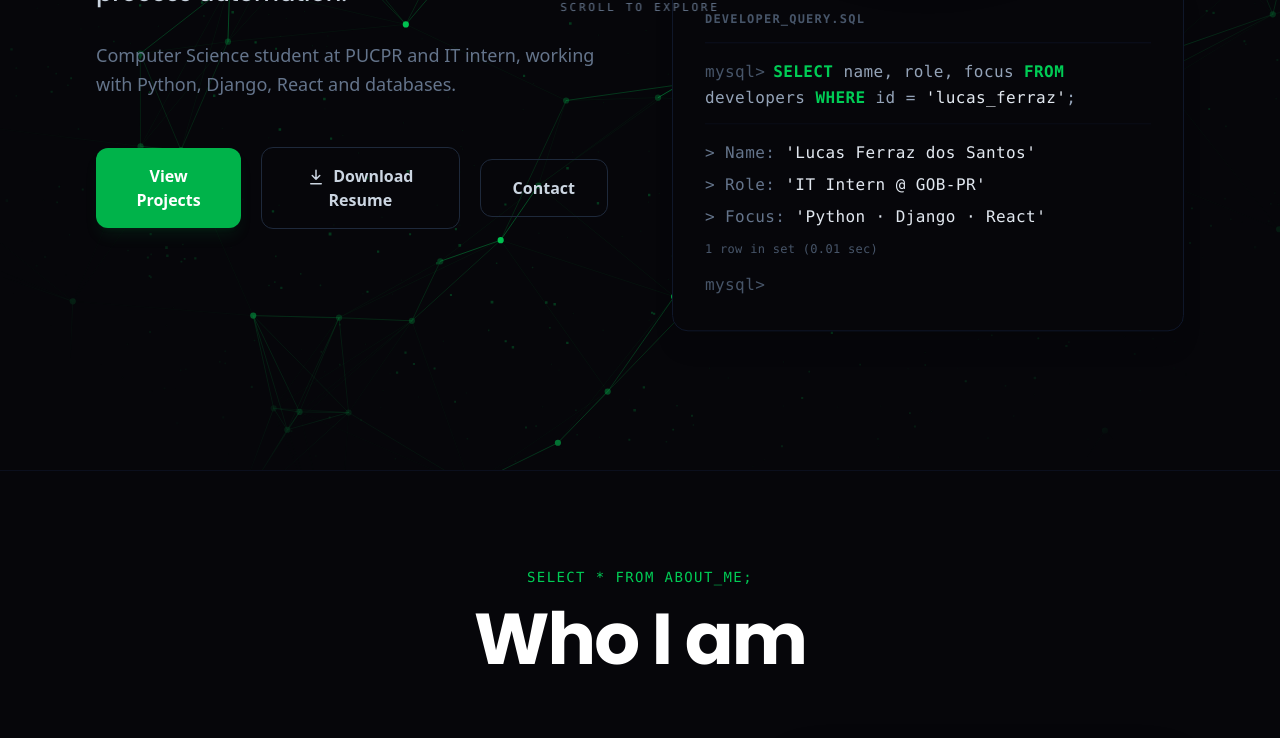
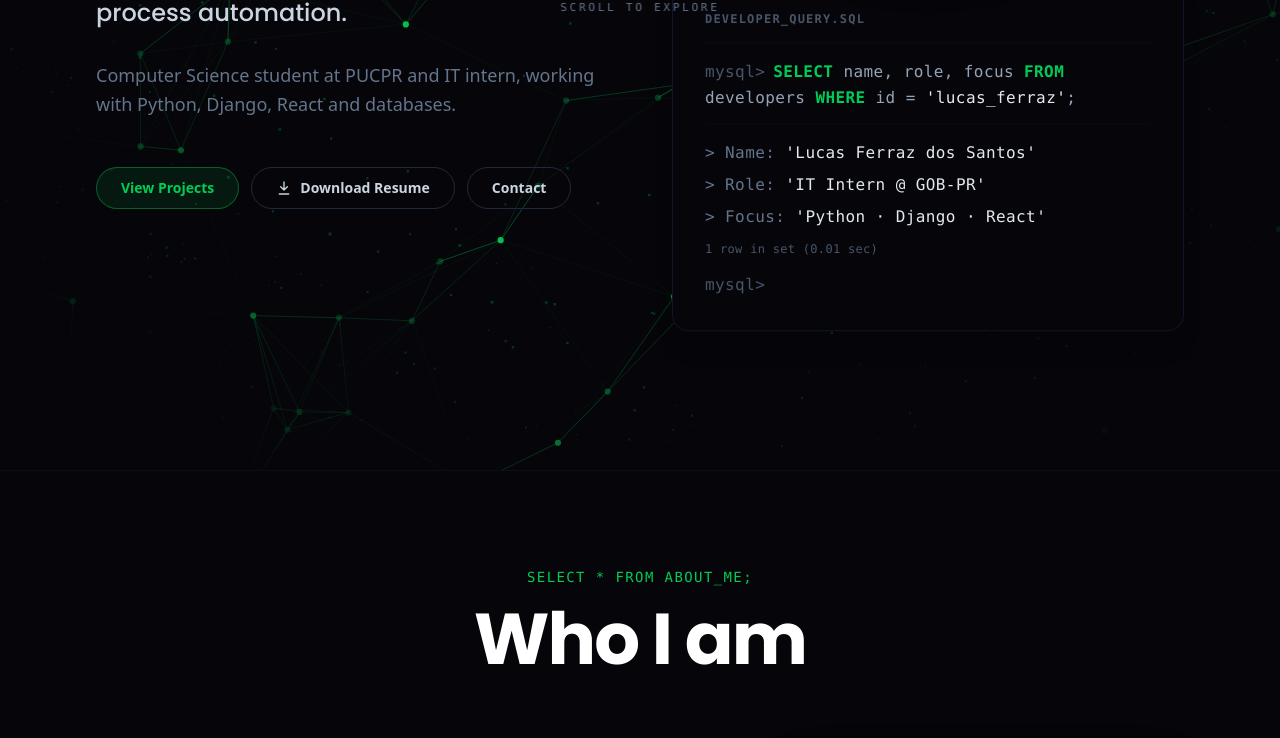
Before and after one commit to lucasferraz-dev/Portfolio-LucasDev, a React (Vite) app: page / in a window 1280 px wide. Shown: the part 760-1498 px from the top of the page. Built offline with nearby package versions, Linux system fonts and the light colour scheme.

Commit message:
feat: troca botões quadrados do Hero e dos projetos por pílulas

```diff
--- a/src/components/sections/Hero.module.css
+++ b/src/components/sections/Hero.module.css
@@ -64,23 +64,23 @@
 }
 
 .ctaGroup {
-  @apply flex flex-col sm:flex-row items-center gap-5 pt-4 w-full sm:w-auto justify-center lg:justify-start;
+  @apply flex flex-wrap items-center gap-3 pt-4 justify-center lg:justify-start;
 }
 
 .primaryBtn {
-  @apply w-full sm:w-auto text-center px-8 py-4 text-base font-bold rounded-xl bg-accent-strong text-on-accent transition-colors shadow-lg shadow-accent-strong/10;
+  @apply inline-flex items-center px-6 py-2.5 text-sm font-semibold rounded-full border border-accent/40 bg-accent/10 text-accent transition-colors duration-200;
 }
 
 .primaryBtn:hover {
-  @apply bg-accent-hover;
+  @apply bg-accent/20 border-accent/60;
 }
 
 .secondaryBtn {
-  @apply w-full sm:w-auto text-center px-8 py-4 text-base font-bold rounded-xl border border-slate-800 text-slate-300 transition-colors;
+  @apply inline-flex items-center px-6 py-2.5 text-sm font-semibold rounded-full border border-slate-800 text-slate-300 transition-colors duration-200;
 }
 
 .btnIcon {
-  @apply inline-block w-[18px] h-[18px] mr-2 -mt-0.5 fill-none stroke-current align-middle;
+  @apply inline-block w-4 h-4 mr-2 fill-none stroke-current;
   stroke-width: 2;
   stroke-linecap: round;
   stroke-linejoin: round;
--- a/src/components/sections/Projects.module.css
+++ b/src/components/sections/Projects.module.css
@@ -23,7 +23,7 @@
 /* ---------- Filtros ---------- */
 
 .filters {
-  @apply flex flex-wrap items-center justify-center gap-3 mb-14;
+  @apply flex flex-wrap items-center justify-center gap-2 mb-14;
 }
 
 .filterPrefix {
@@ -31,8 +31,8 @@
 }
 
 .filterButton {
-  @apply px-4 py-2 text-xs font-mono font-bold tracking-widest uppercase rounded-lg
-         border border-slate-900 bg-surface text-slate-500 cursor-pointer
+  @apply px-4 py-1.5 text-xs font-mono font-bold tracking-widest uppercase rounded-full
+         border border-slate-900 bg-transparent text-slate-500 cursor-pointer
          transition-colors duration-200;
 }
 
@@ -40,8 +40,9 @@
   @apply text-slate-200 border-slate-800;
 }
 
-.filterActive {
-  @apply bg-accent/10 text-accent border-accent/30;
+.filterActive,
+.filterActive:hover {
+  @apply bg-accent/10 text-accent border-accent/40;
 }
 
 /* ---------- Card ---------- */
@@ -230,16 +231,16 @@
 }
 
 .processButton {
-  @apply inline-flex items-center gap-2 px-4 py-2.5 rounded-lg border-0 bg-accent-strong text-on-accent
+  @apply inline-flex items-center gap-2 px-4 py-2 rounded-full border border-accent/40 bg-accent/10 text-accent
          text-xs font-mono font-bold uppercase tracking-widest cursor-pointer transition-colors duration-200;
 }
 
 .processButton:hover {
-  @apply bg-accent-hover;
+  @apply bg-accent/20 border-accent/60;
 }
 
 .linkButton {
-  @apply inline-flex items-center gap-2 px-4 py-2.5 rounded-lg border border-slate-800 text-slate-300
+  @apply inline-flex items-center gap-2 px-4 py-2 rounded-full border border-slate-800 text-slate-300
          text-xs font-mono font-bold uppercase tracking-widest transition-colors duration-200;
 }
 
```
